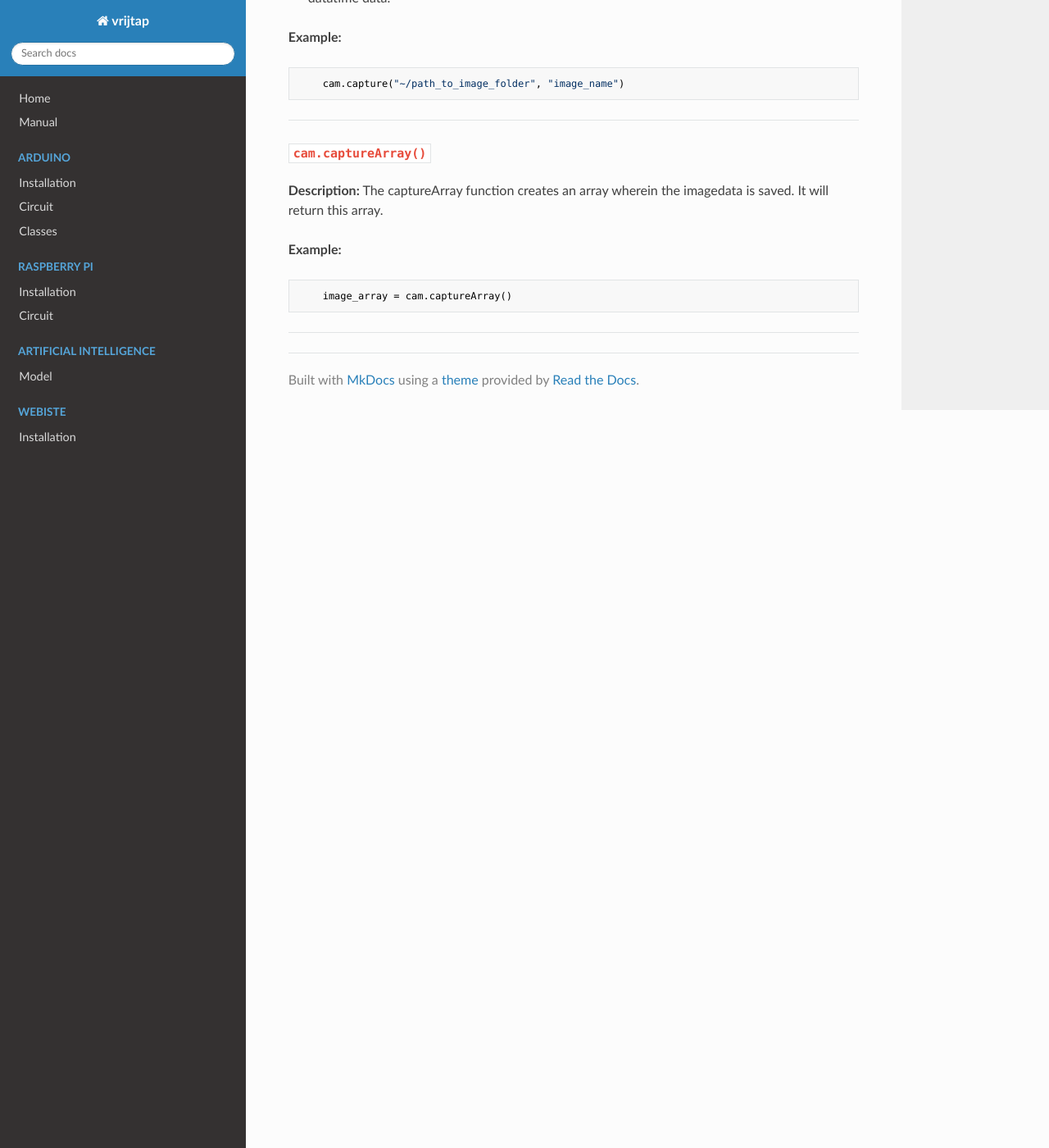
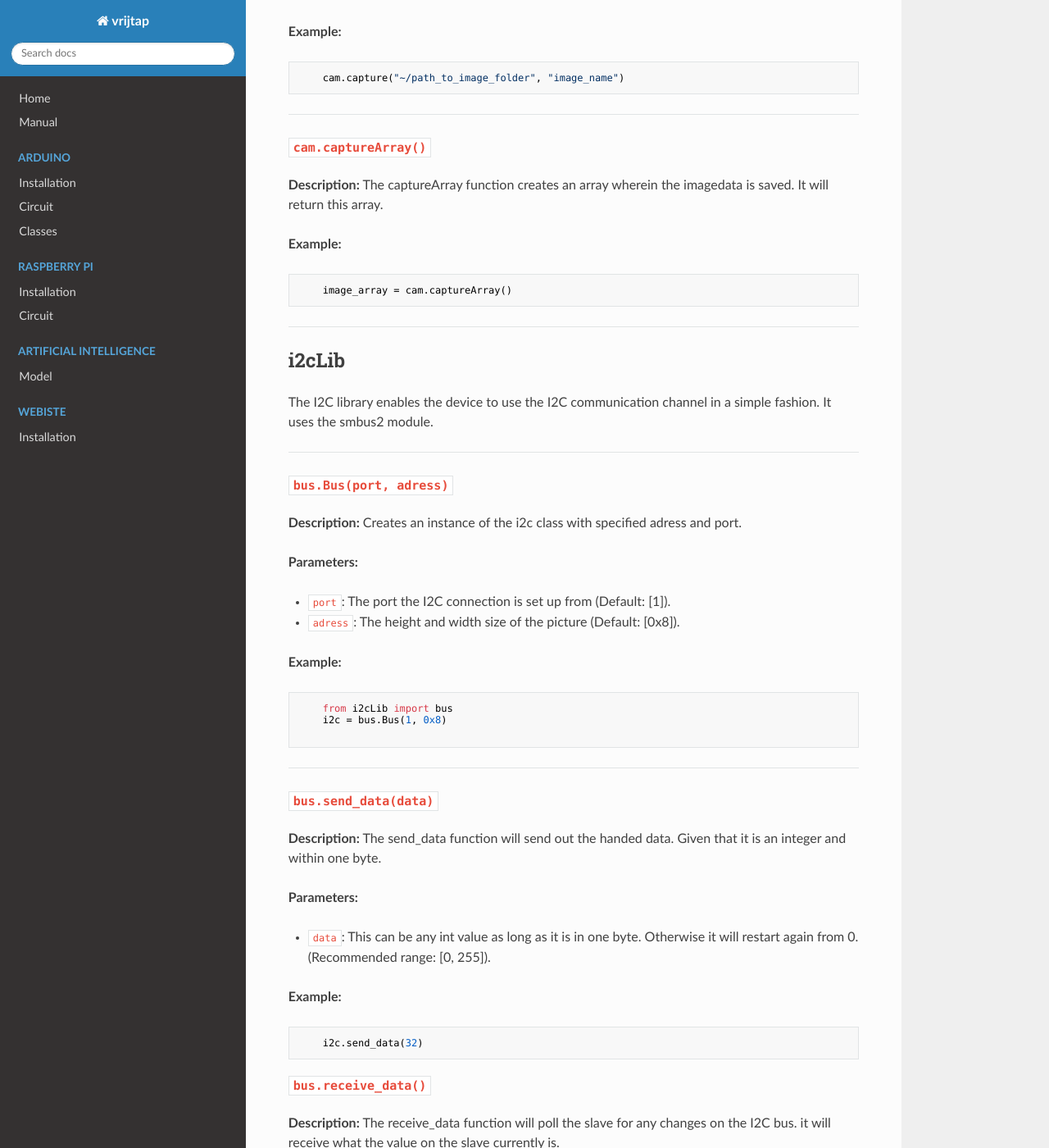
Before and after one commit to vrijtap/documentation, an MkDocs documentation site: the page built from docs/raspberry-pi/classes.md, in a window 1280 px wide and 1400 px high, scrolled down 1403 px. Shown: the whole window at 82% size. Built offline with MkDocs 1.6.1, drawn with Linux system fonts in a browser that asks for light colours; nearby versions of some CDN libraries; a script that is not in the unit is left out; some of the changed text lies outside the part shown.

Commit message:
Added I2C documentation and circuit images

````diff
--- a/docs/raspberry-pi/classes.md
+++ b/docs/raspberry-pi/classes.md
@@ -1,6 +1,8 @@
 # RaspberryPi Classes
 
 In this file, all of the classes made for the RaspberryPi 4B+ are generally discribed in their use and initialisation.
+
+**Disclaimer:** Once the libraries have been initialized you can use the functions included within them.
 
 ## cameraLib
 
@@ -75,3 +76,71 @@ The captureArray function creates an array wherein the imagedata is saved. It wi
 ```
 
 ---
+
+## i2cLib
+
+The I2C library enables the device to use the I2C communication channel in a simple fashion. It uses the smbus2 module.
+
+---
+
+### `bus.Bus(port, adress)`
+
+**Description:**
+Creates an instance of the i2c class with specified adress and port.
+
+**Parameters:**
+
+- `port`: The port the I2C connection is set up from (Default: [1]).
+- `adress`: The height and width size of the picture (Default: [0x8]).
+
+**Example:**
+
+```py
+    from i2cLib import bus
+    i2c = bus.Bus(1, 0x8)
+
+```
+---
+
+### `bus.send_data(data)`
+
+**Description:**
+The send_data function will send out the handed data. Given that it is an integer and within one byte.
+
+**Parameters:**
+
+- `data`: This can be any int value as long as it is in one byte. Otherwise it will restart again from 0. (Recommended range: [0, 255]).
+
+**Example:**
+
+```py
+    i2c.send_data(32)
+```
+### `bus.receive_data()`
+
+**Description:**
+The receive_data function will poll the slave for any changes on the I2C bus. it will receive what the value on the slave currently is.
+
+**Example:**
+
+```py
+    polled_message = i2c.receive_data()
+```
+### `bus.send_and_check(data)`
+
+**Description:**
+The send_and_check function will send out a message to the slave and requires the slave to echo the same message back, this is done to know for sure the message has been delivered to the slave.
+
+This function also returns a True or False depending on if the message was delivered succesfully.
+
+**Parameters:**
+
+- `data`: This can be any int value as long as it is in one byte. Otherwise it will restart again from 0. (Recommended range: [0, 255]).
+
+**Example:**
+
+```py
+    if i2c.send_and_check(1):
+        #do something here
+```
+---
````
Also changed, not shown: other parts of docs/raspberry-pi/classes.md (+0 -1 lines), docs/raspberry-pi/circuit.md (+6 -0 lines), docs/raspberry-pi/img/I2Ccircuit.png (added).
